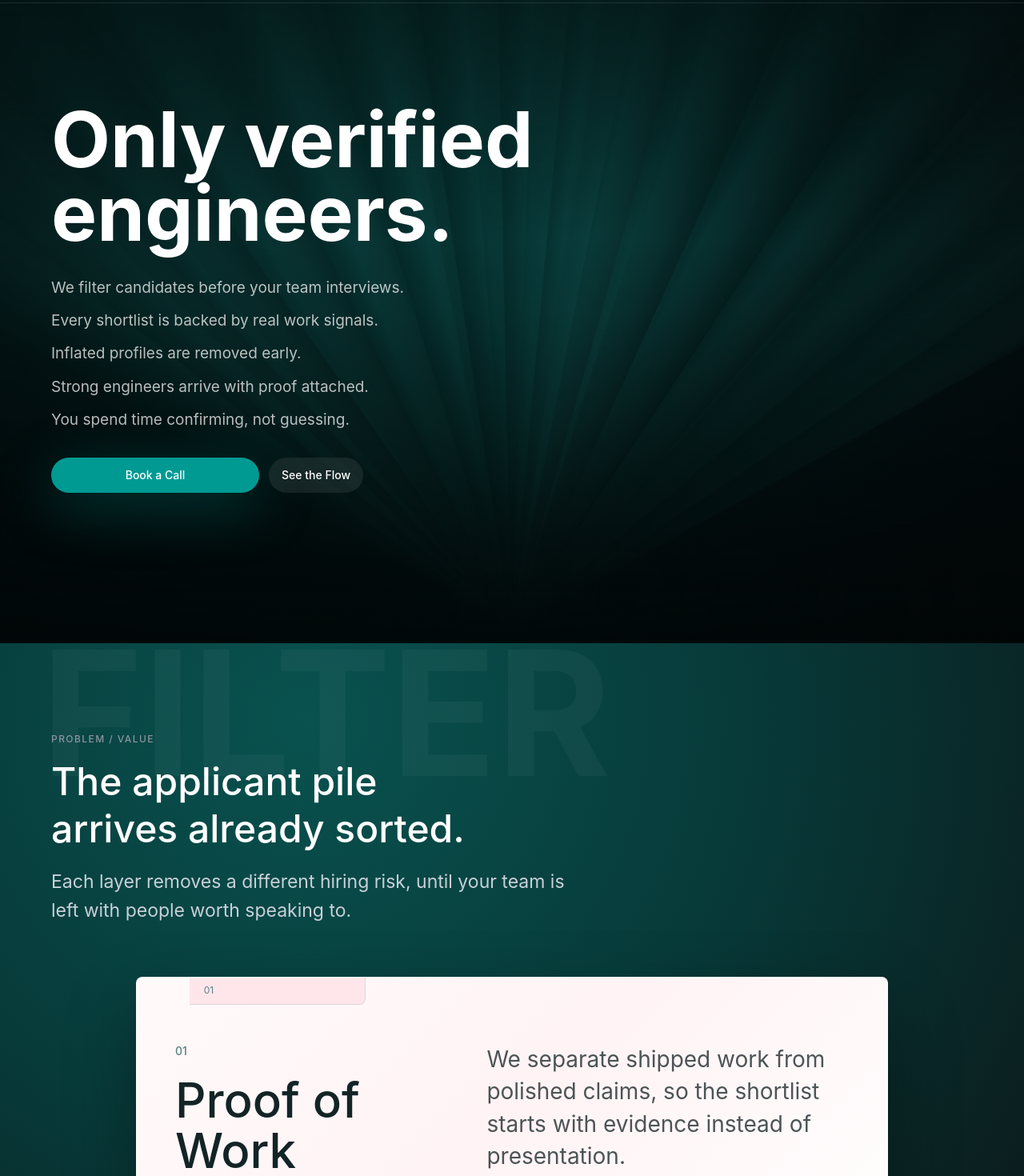
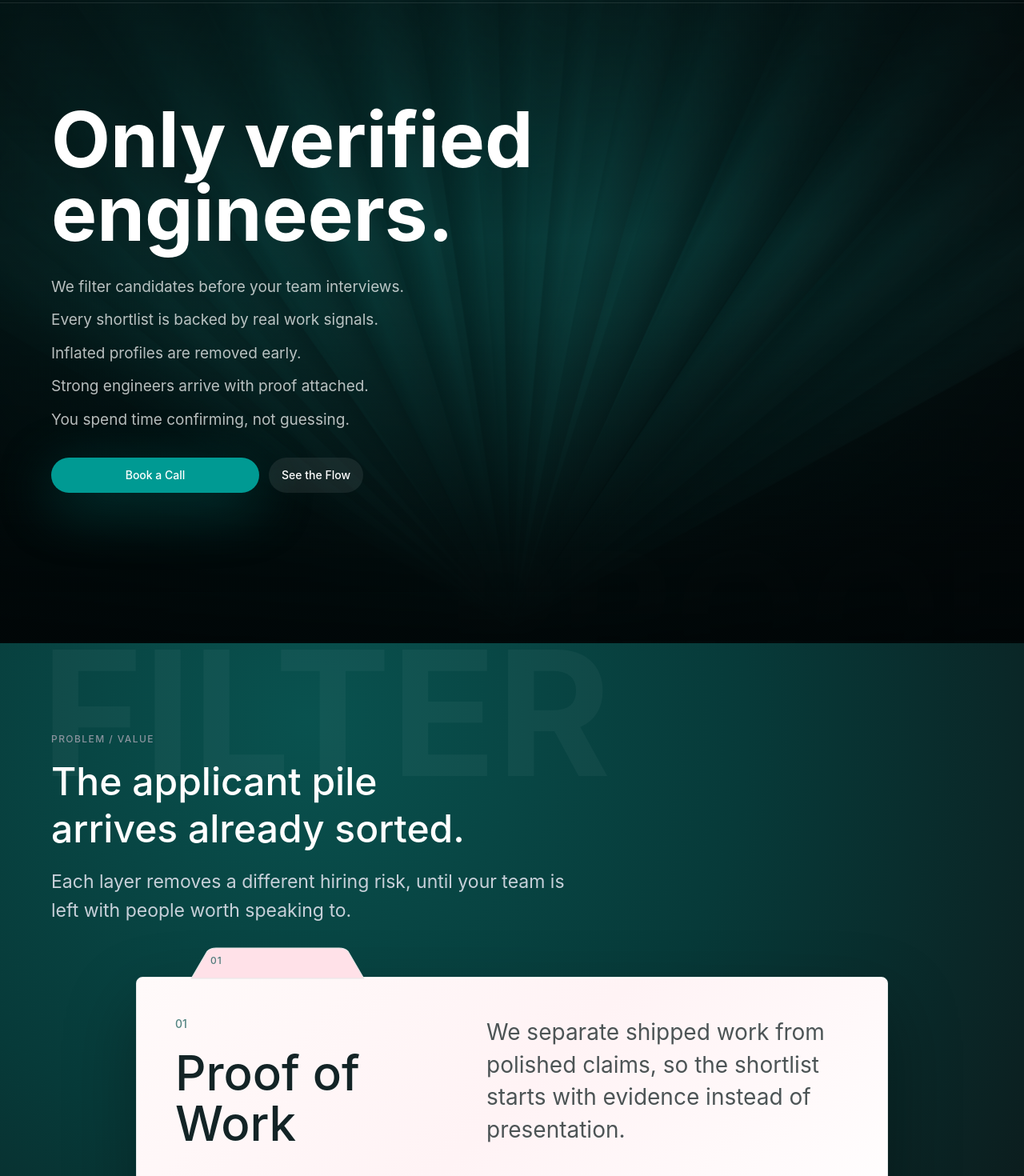
Before and after one commit to Hikabu/16signlasVisit, a Next.js app: page / in a window 1280 px wide. Shown: the part 60-1530 px from the top of the page at 80% size. Built offline with nearby package versions, Linux system fonts and the light colour scheme.

Commit message:
fix: folder model shape, animation

```diff
--- a/app/components/landing/Hero.tsx
+++ b/app/components/landing/Hero.tsx
@@ -5,6 +5,7 @@ import {
 import { Container, PrimaryButton } from "./ui";
 import { HeroFanCanvas } from "./HeroFanCanvas";
 import { LargeWord } from "./LargeWord";
+import { Reveal } from "./Reveal";
 
 export function Hero() {
   return (
@@ -19,10 +20,10 @@ export function Hero() {
       />
 
       <Container className="relative z-10 flex min-h-[calc(100svh-var(--nav-height))] flex-col justify-center py-[var(--space-16)]">
-        <div className="fade-in-up max-w-4xl">
-          <h1 className="hero-display max-w-[11ch] text-white">Only verified engineers.</h1>
+        <Reveal className="hero-reveal max-w-4xl" rootMargin="0px 0px -18% 0px" threshold={0.2}>
+          <h1 className="hero-display reveal-child max-w-[11ch] text-white">Only verified engineers.</h1>
 
-          <div className="mt-[var(--space-8)] max-w-2xl space-y-3 text-base leading-[var(--leading-body)] text-white/72 md:text-[19px]">
+          <div className="reveal-child mt-[var(--space-8)] max-w-2xl space-y-3 text-base leading-[var(--leading-body)] text-white/72 md:text-[19px]">
             <p>We filter candidates before your team interviews.</p>
             <p>Every shortlist is backed by real work signals.</p>
             <p>Inflated profiles are removed early.</p>
@@ -30,7 +31,7 @@ export function Hero() {
             <p>You spend time confirming, not guessing.</p>
           </div>
 
-          <div className="mt-[var(--space-8)] flex flex-col gap-[var(--space-3)] sm:flex-row">
+          <div className="reveal-child mt-[var(--space-8)] flex flex-col gap-[var(--space-3)] sm:flex-row">
             <PrimaryButton href="#book-call" size="large" variant="accent" className="shadow-[var(--shadow-accent)]">
               {HERO_CTA}
             </PrimaryButton>
@@ -41,7 +42,7 @@ export function Hero() {
               {HERO_SECONDARY_CTA}
             </a>
           </div>
-        </div>
+        </Reveal>
       </Container>
     </section>
   );
--- a/app/components/landing/ProblemValue.tsx
+++ b/app/components/landing/ProblemValue.tsx
@@ -1,4 +1,5 @@
 import { LargeWord } from "./LargeWord";
+import { Reveal } from "./Reveal";
 import type { CSSProperties } from "react";
 
 const folders = [
@@ -39,46 +40,57 @@ export function ProblemValue() {
     <section id="problem-value" className="landing-section relative isolate overflow-clip">
       <LargeWord className="left-[4vw] top-0">FILTER</LargeWord>
       <div className="container">
-        <div className="max-w-3xl">
-          <p className="section-label">Problem / Value</p>
-          <h2 className="section-title mt-4 text-white">The applicant pile arrives already sorted.</h2>
-          <p className="mt-5 max-w-2xl text-lg leading-[var(--leading-body)] text-[color:var(--muted-strong)]">
+        <Reveal className="max-w-3xl">
+          <p className="section-label reveal-child">Problem / Value</p>
+          <h2 className="section-title reveal-child mt-4 text-white">The applicant pile arrives already sorted.</h2>
+          <p className="reveal-child mt-5 max-w-2xl text-lg leading-[var(--leading-body)] text-[color:var(--muted-strong)]">
             Each layer removes a different hiring risk, until your team is left with people worth speaking to.
           </p>
-        </div>
+        </Reveal>
 
         <div className="verification-folder-stack mt-16 space-y-8">
           {folders.map((folder, index) => (
-            <article
+            <Reveal
+              as="article"
               key={folder.title}
               className="verification-folder"
+              threshold={0.22}
               style={
                 {
                   "--folder-index": index,
                   "--folder-total": folders.length,
                   "--folder-top": `${88 + index * 10}px`,
                   "--folder-shift": `${index * 2}px`,
+                  "--reveal-delay": `${index * 70}ms`,
                   "--folder-tab-offset": folder.tabOffset,
                 } as CSSProperties
               }
             >
-              <div className="verification-folder__tab">
-                <span>{folder.label}</span>
+              <div className="verification-folder__tab reveal-child">
+                <svg
+                  className="verification-folder__tab-shape"
+                  viewBox="0 0 200 44"
+                  preserveAspectRatio="none"
+                  aria-hidden="true"
+                >
+                  <path d="M2 44 L20 10 Q24 6 30 6 L170 6 Q176 6 180 10 L198 44 Z" />
+                </svg>
+                <span className="verification-folder__tab-label">{folder.label}</span>
               </div>
               <div className="grid min-h-[360px] content-between gap-12 p-7 md:grid-cols-[0.86fr_1.14fr] md:p-10 lg:p-12">
                 <div>
-                  <p className="text-sm font-medium uppercase text-[#09524f]/70">{folder.label}</p>
-                  <h3 className="mt-5 max-w-[12ch] text-4xl font-medium leading-[1.05] text-[#132426] md:text-6xl">
+                  <p className="reveal-child text-sm font-medium uppercase text-[#09524f]/70">{folder.label}</p>
+                  <h3 className="reveal-child mt-5 max-w-[12ch] text-4xl font-medium leading-[1.05] text-[#132426] md:text-6xl">
                     {folder.title}
                   </h3>
                 </div>
                 <div className="flex flex-col justify-end">
-                  <p className="max-w-xl text-xl leading-[1.45] text-[color:var(--folder-foreground)]">{folder.body}</p>
-                  <div className="mt-10 h-px w-full bg-[color:var(--folder-line)]" />
-                  <p className="mt-5 text-sm text-[color:var(--folder-muted)]">Verified before the first interview.</p>
+                  <p className="reveal-child max-w-xl text-xl leading-[1.45] text-[color:var(--folder-foreground)]">{folder.body}</p>
+                  <div className="reveal-child mt-10 h-px w-full bg-[color:var(--folder-line)]" />
+                  <p className="reveal-child mt-5 text-sm text-[color:var(--folder-muted)]">Verified before the first interview.</p>
                 </div>
               </div>
-            </article>
+            </Reveal>
           ))}
         </div>
       </div>
--- /dev/null
+++ b/app/components/landing/Reveal.tsx
@@ -0,0 +1,59 @@
+"use client";
+
+import { ComponentPropsWithoutRef, ElementType, ReactNode, useEffect, useRef, useState } from "react";
+import { cn } from "@/app/lib/cn";
+
+type RevealProps<T extends ElementType> = {
+  as?: T;
+  children: ReactNode;
+  className?: string;
+  rootMargin?: string;
+  threshold?: number;
+} & Omit<ComponentPropsWithoutRef<T>, "as" | "children" | "className">;
+
+export function Reveal<T extends ElementType = "div">({
+  as,
+  children,
+  className,
+  rootMargin = "0px 0px -24% 0px",
+  threshold = 0.24,
+  ...props
+}: RevealProps<T>) {
+  const Component: ElementType = as || "div";
+  const ref = useRef<HTMLElement | null>(null);
+  const [visible, setVisible] = useState(false);
+
+  useEffect(() => {
+    const element = ref.current;
+    if (!element || visible) return;
+
+    const observer = new IntersectionObserver(
+      ([entry]) => {
+        if (entry.isIntersecting) {
+          setVisible(true);
+          observer.disconnect();
+        }
+      },
+      { rootMargin, threshold },
+    );
+
+    observer.observe(element);
+
+    return () => observer.disconnect();
+  }, [rootMargin, threshold, visible]);
+
+  // Merge the ref + state props into one typed object so the polymorphic
+  // element (`as`) is checked against a single intrinsic props shape.
+  return (
+    <Component
+      {...({
+        ref,
+        "data-visible": visible ? "true" : "false",
+        className: cn("scroll-reveal", className),
+        ...props,
+      } as ComponentPropsWithoutRef<T>)}
+    >
+      {children}
+    </Component>
+  );
+}
--- a/app/globals.css
+++ b/app/globals.css
@@ -99,34 +99,62 @@ body {
   position: sticky;
   top: var(--folder-top);
   z-index: calc(10 + var(--folder-index));
-  overflow: hidden;
-  border: 1px solid rgb(255 255 255 / 0.74);
+  /* overflow visible so the index tab can protrude above the top edge */
+  overflow: visible;
+  border: 1px solid #e6e8e8;
   border-radius: var(--radius-card);
   background: linear-gradient(135deg, #fffafa 0%, #fff3f5 48%, #ffffff 100%);
   box-shadow:
     0 36px 90px rgb(1 5 6 / 0.32),
     0 1px 0 rgb(255 255 255 / 0.82) inset;
-  transform: translateY(var(--folder-shift));
 }
 
+/* ------------------------------------------------------------------
+   File-folder index tab (FIX.md — Custom Folder-Tab Section Container)
+   Asymmetric trapezoid that protrudes above the card's top edge:
+   - left side slopes up & outward to the right (smooth diagonal)
+   - top edge is flat / horizontal
+   - right side mirrors back down to the body (diagonal)
+   - all corners are softly rounded; thin light-gray outline + soft shadow
+   The shape is drawn as an inline <svg> path (see ProblemValue.tsx) so the
+   outline follows the slanted cuts; the <span> carries the label text.
+   ------------------------------------------------------------------ */
 .verification-folder__tab {
-  margin-left: var(--folder-tab-offset);
-  height: 34px;
-  width: min(220px, 48%);
-  border-right: 1px solid rgb(9 82 79 / 0.12);
-  border-bottom: 1px solid rgb(9 82 79 / 0.12);
-  border-bottom-right-radius: var(--radius-base);
-  background: #ffe6eb;
-  box-shadow: 0 1px 0 rgb(255 255 255 / 0.74) inset;
+  position: absolute;
+  top: -43px;
+  left: var(--folder-tab-offset);
+  width: clamp(150px, 36%, 220px);
+  height: 44px;
+  z-index: 2;
+  pointer-events: none;
 }
 
-.verification-folder__tab span {
+.verification-folder__tab-shape {
+  position: absolute;
+  inset: 0;
+  width: 100%;
+  height: 100%;
+  display: block;
+  overflow: visible;
+}
+
+.verification-folder__tab-shape path {
+  fill: #ffe1e8;
+  stroke: #e6e8e8;
+  stroke-width: 1;
+  stroke-linejoin: round;
+}
+
+.verification-folder__tab-label {
+  position: relative;
   display: inline-flex;
   align-items: center;
   height: 100%;
-  padding-inline: 18px;
+  padding-inline: 26px 16px;
   font-size: 12px;
-  color: rgb(9 82 79 / 0.66);
+  font-weight: 500;
+  letter-spacing: 0.08em;
+  color: rgb(9 82 79 / 0.72);
 }
 
 .timeline-section {
@@ -537,6 +565,73 @@ body {
   }
 }
 
+/* ------------------------------------------------------------------
+   Scroll-driven reveal system (FIX.md §3 — Scroll-Driven Section Reveal)
+   - Container surfaces from depth (opacity + translateY + scale).
+   - Children choreograph with a small stagger (badge → heading → … → buttons).
+   - Only transform & opacity are animated → GPU-friendly, 60fps.
+   - Floating ease gives a slight settling sensation, never linear.
+   Triggered by IntersectionObserver in <Reveal>, which toggles
+   [data-visible="true"]. See app/components/landing/Reveal.tsx.
+   ------------------------------------------------------------------ */
+.scroll-reveal {
+  opacity: 0;
+  transform: translateY(40px) scale(0.95);
+  transition:
+    opacity 700ms var(--ease-reveal),
+    transform 700ms var(--ease-reveal);
+  will-change: transform, opacity;
+}
+
+.scroll-reveal[data-visible="true"] {
+  opacity: 1;
+  transform: none;
+}
+
+/* Folder cards preserve their subtle parallax shift when surfaced,
+   so the sticky stack keeps its stair-step depth. */
+.verification-folder.scroll-reveal {
+  transform: translateY(calc(var(--folder-shift, 0px) + 40px)) scale(0.96);
+}
+
+.verification-folder.scroll-reveal[data-visible="true"] {
+  transform: translateY(var(--folder-shift, 0px)) scale(1);
+}
+
+.scroll-reveal .reveal-child {
+  opacity: 0;
+  transform: translateY(28px) scale(0.97);
+  transition:
+    opacity 700ms var(--ease-reveal),
+    transform 700ms var(--ease-reveal);
+  will-change: transform, opacity;
+}
+
+.scroll-reveal[data-visible="true"] .reveal-child {
+  opacity: 1;
+  transform: none;
+}
+
+/* Naturally choreographed entrance — each child enters slightly later. */
+.scroll-reveal[data-visible="true"] .reveal-child:nth-child(1) {
+  transition-delay: 0ms;
+}
+.scroll-reveal[data-visible="true"] .reveal-child:nth-child(2) {
+  transition-delay: 90ms;
+}
+.scroll-reveal[data-visible="true"] .reveal-child:nth-child(3) {
+  transition-delay: 180ms;
+}
+.scroll-reveal[data-visible="true"] .reveal-child:nth-child(4) {
+  transition-delay: 270ms;
+}
+.scroll-reveal[data-visible="true"] .reveal-child:nth-child(5) {
+  transition-delay: 360ms;
+}
+.scroll-reveal[data-visible="true"] .reveal-child:nth-child(6) {
+  transition-delay: 450ms;
+}
+
 @keyframes pageGradientDrift {
   to {
     background-position: 44% 34%;
@@ -584,6 +679,20 @@ body {
     transform: none;
   }
 
+  .scroll-reveal,
+  .scroll-reveal[data-visible="true"] {
+    opacity: 1 !important;
+    transform: none !important;
+    transition: none;
+  }
+
+  .scroll-reveal .reveal-child,
+  .scroll-reveal[data-visible="true"] .reveal-child {
+    opacity: 1 !important;
+    transform: none !important;
+    transition: none;
+  }
+
   .btn,
   .text-link,
   .blueprint-panel::after,
--- a/app/styles/theme.css
+++ b/app/styles/theme.css
@@ -84,6 +84,8 @@
   --shadow-glow: 0 0 18px rgb(0 154 147 / 0.8);
 
   --ease-standard: cubic-bezier(0.2, 0.8, 0.2, 1);
+  /* Slight floating/settling ease for scroll reveals (FIX.md §3). */
+  --ease-reveal: cubic-bezier(0.22, 1, 0.36, 1);
   --duration-fast: 150ms;
   --duration-ui: 200ms;
   --duration-slow: 700ms;
```
Also changed, not shown: 1 other file (tests, documents, lock files or other folders).
